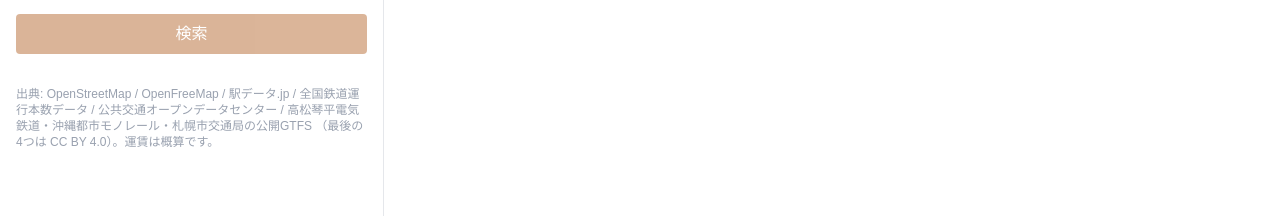
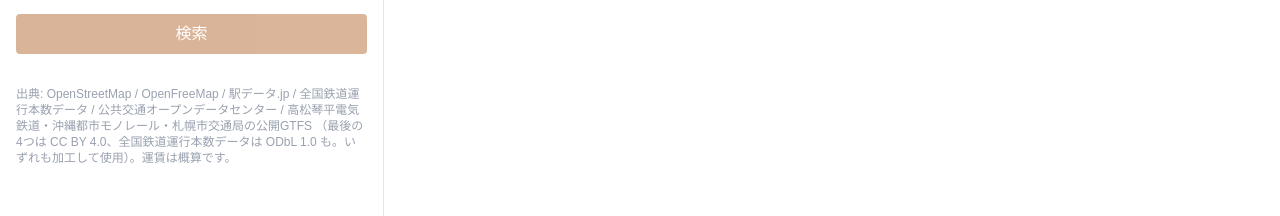
Before and after one commit to KitagawaFuuga/fare-map, a Next.js app: page / in a window 1280 px wide. Shown: the part 201-417 px from the top of the page. Built offline with nearby package versions, Linux system fonts and the light colour scheme; no server answers; a web font is replaced by a local one.

Commit message:
feat: 出典欄に、加工して使用していることと運行本数データの ODbL を表示する

```diff
--- a/app/page.tsx
+++ b/app/page.tsx
@@ -49,12 +49,14 @@ export default function Home() {
       {error && <p className="text-sm text-red-600">{error}</p>}
       <StationList stations={data?.stations ?? []} onPick={setFocus} />
       {/* CC BY 4.0 のデータ（運行本数データ・公共交通オープンデータセンター）は
-          表示が条件なので、出典から外さないこと。詳細は README の出典節 */}
+          表示が条件なので、出典から外さないこと。改変の有無（加工して使用）と、
+          運行本数データの ODbL の表示も条件。詳細は README の出典節 */}
       <footer className="pt-4 text-xs text-gray-400">
         出典: OpenStreetMap / OpenFreeMap / 駅データ.jp / 全国鉄道運行本数データ
         / 公共交通オープンデータセンター /
         高松琴平電気鉄道・沖縄都市モノレール・札幌市交通局の公開GTFS
-        （最後の4つは CC BY 4.0）。運賃は概算です。
+        （最後の4つは CC BY 4.0、全国鉄道運行本数データは ODbL 1.0
+        も。いずれも加工して使用）。運賃は概算です。
       </footer>
     </div>
   );
```
Also changed, not shown: 1 other file (tests, documents, lock files or other folders).
